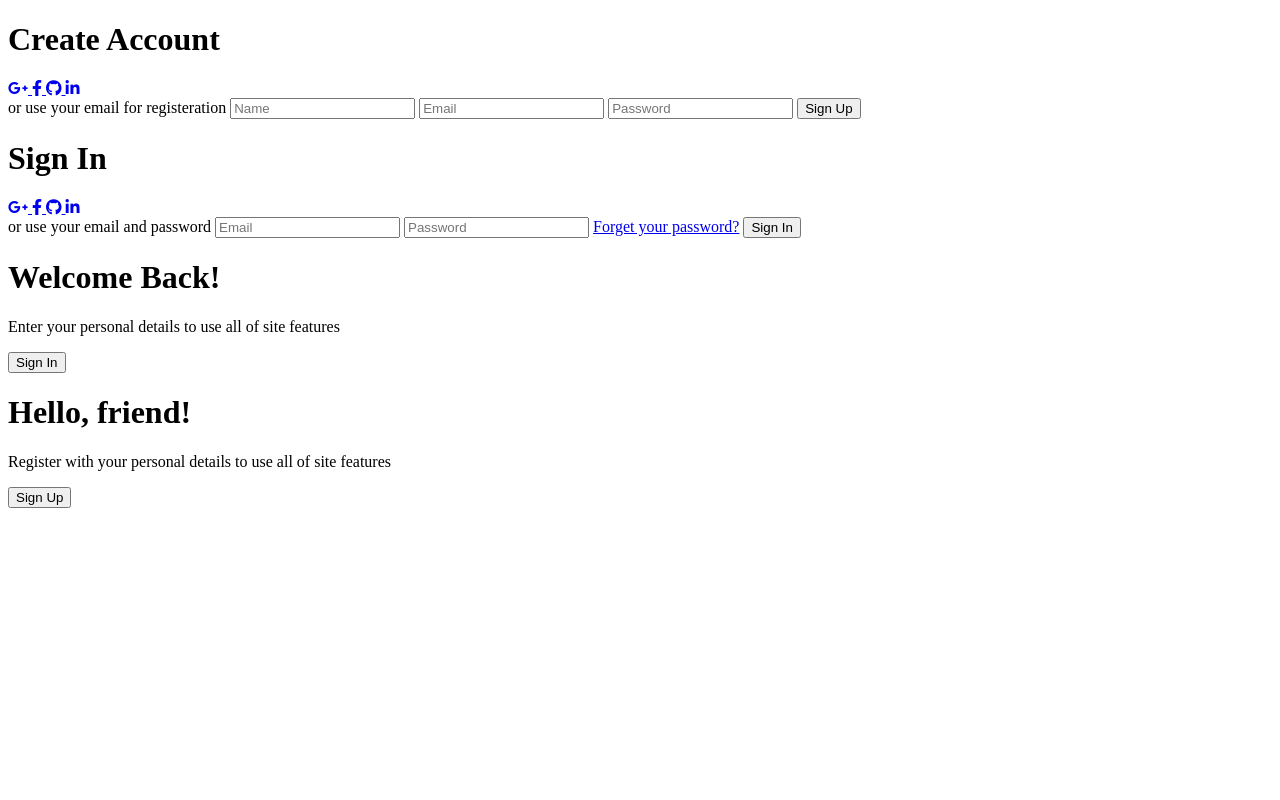
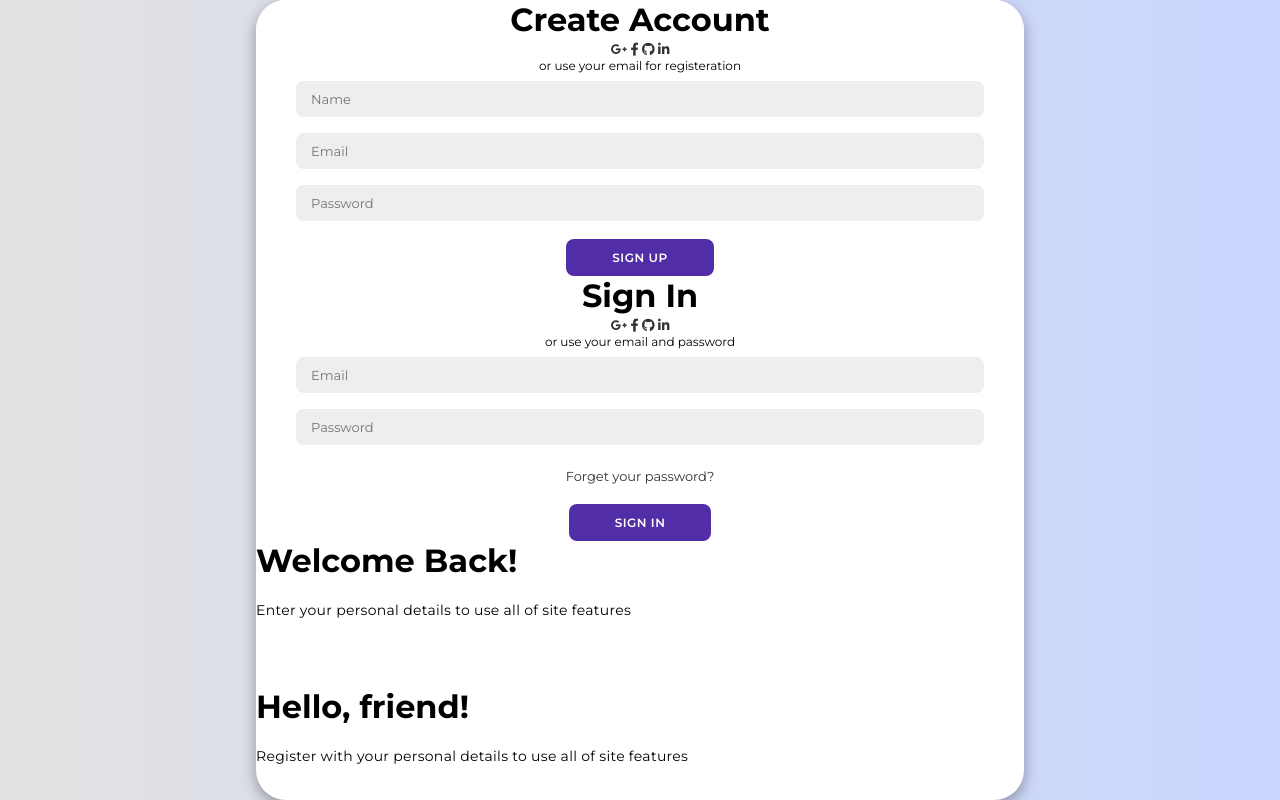
Before and after one commit to alexmengue/animated-login-page, a plain HTML site: page index.html in a window 1280 px wide. Drawn offline with Linux system fonts and the light colour scheme.

Commit message:
att container styles

```diff
--- a/assets/css/style.css
+++ b/assets/css/style.css
@@ -1 +1,87 @@
 @import url('https://fonts.googleapis.com/css2?family=Montserrat:wght@300;400;500;600;700&family=Raleway:wght@700&display=swap');
+
+* {
+  margin: 0;
+  padding: 0;
+  box-sizing: border-box;
+  font-family: 'Montserrat', sans-serif;
+}
+
+body {
+  background-color: #C9D6FF;
+  background: linear-gradient(to right, #E2E2E2, #C9D6FF);
+  display: flex;
+  align-items: center;
+  justify-content: center;
+  flex-direction: column;
+  height: 100vh;
+}
+
+.container {
+  background-color: #FFFFFF;
+  border-radius: 30px;
+  box-shadow: 0 5px 15px rgba(0, 0, 0, 0.35);
+  position: relative;
+  overflow: hidden;
+  width: 768px;
+  max-width: 100%;
+  min-height: 480px;
+}
+
+.container p {
+  font-size: 14px;
+  line-height: 20px;
+  letter-spacing: 0.3px;
+  margin: 20px 0;
+}
+
+.container span {
+  font-size: 12px;
+}
+
+.container a {
+  color: #333333;
+  font-size: 13px;
+  text-decoration: none;
+  margin: 15px 0 10px;
+}
+
+.container button {
+  background-color: #512DA8;
+  color: #FFFFFF;
+  font-size: 12px;
+  padding: 10px 45px;
+  border: 1px solid transparent;
+  border-radius: 8px;
+  font-weight: 600;
+  letter-spacing: 0.5px;
+  text-transform: uppercase;
+  margin-top: 10px;
+  cursor: pointer;
+}
+
+.container button.hidden {
+  background-color: transparent;
+  border-color: #FFFFFF;
+}
+
+.container form {
+  background-color: #FFFFFF;
+  display: flex;
+  align-items: center;
+  justify-content: center;
+  flex-direction: column;
+  padding: 0 40px;
+  height: 100%;
+}
+
+.container input {
+  background-color: #EEEEEE;
+  border: none;
+  margin: 8px 0;
+  padding: 10px 15px;
+  font-size: 13px;
+  border-radius: 8px;
+  width: 100%;
+  outline: none;
+}
```
